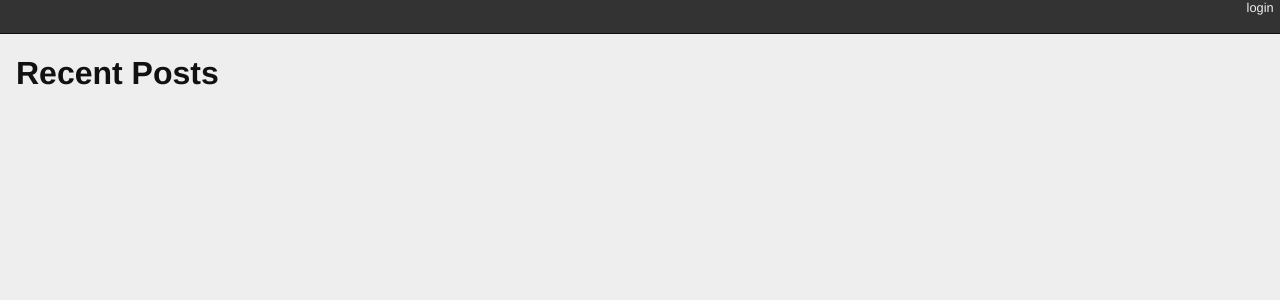
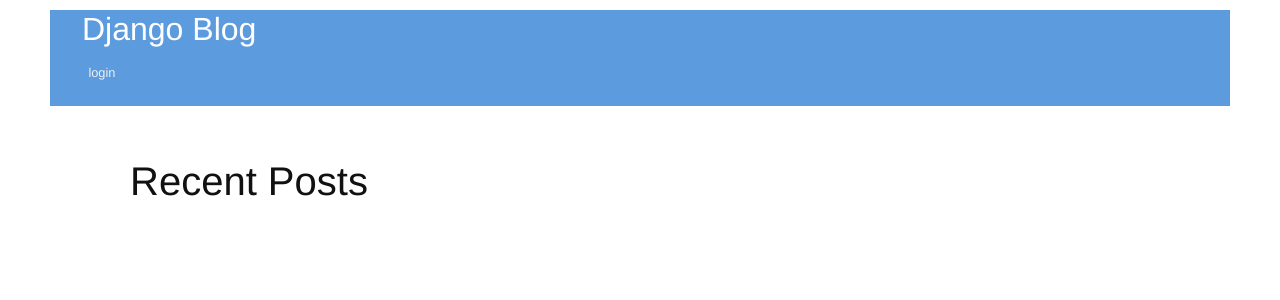
Before and after one commit to ELHoyle/Django_Blog, a Django app: page / in a window 1280 px wide. Shown: the top 300 px of the page. Run offline with Django 3.2, Linux system fonts and the light colour scheme; data that the repository does not hold is empty.

Commit message:
base html updated to include title and icon. Admin classes updated to include catgories in PostAdmin via inline and restricted field access to name and description for CategoryAdmin. Modifacations to CSS for color pallete and layout

```diff
--- a/blogging/static/django_blog.css
+++ b/blogging/static/django_blog.css
@@ -1,32 +1,32 @@
 body {
-    background-color: #eee;
+    background-color: rgb(255, 255, 255);
     color: #111;
     font-family: "HelveticaNeue-Light", "Helvetica Neue Light", "Helvetica Neue", Helvetica, Arial, "Lucida Grande", sans-serif;
-    margin:0;
-    padding:0;
+    margin: 10px 50px 20px;
+    padding:0px;
 }
 #container {
-    margin:0;
-    padding:0;
-    margin-top: 0px;
+    margin: 20px 50px 20px;
+    padding:20px;
+    margin-top: 20px;
 }
 #header {
-    background-color: #333;
-    border-bottom: 1px solid #111;
+    background-color: rgb(92, 155, 222);
+    border-bottom: 1px solid rgb(255, 255, 255);
     margin:0;
     padding:0;
 }
 #control-bar {
     margin: 0em 0em 1em;
-    list-style: none;
+    list-style: square;
     list-style-type: none;
-    text-align: right;
-    color: #eee;
+    text-align: left;
+    color: rgb(255, 255, 255);
     font-size: 80%;
     padding-bottom: 0.4em;
 }
 #control-bar li {
-    display: inline-block;
+    display: inline-flex;
 }
 #control-bar li a {
     color: #eee;
@@ -37,7 +37,7 @@
     color: #cce;
 }
 #content {
-    margin: 0em 1em 1em;
+    margin: 10px;
 }
 
 ul#entries {
--- a/blogging/views.py
+++ b/blogging/views.py
@@ -7,7 +7,8 @@
 def list_view(request):
     published = Post.objects.exclude(published_date__exact=None)
     posts = published.order_by('-published_date')
-    context = {'posts': posts}
+    context = {'posts': posts,
+                'title': str(len(posts))+' Posts'}
     return render(request, 'blogging/list.html', context)
 
 def detail_view(request, post_id):
@@ -16,7 +17,8 @@
         post = published.get(pk=post_id)
     except Post.DoesNotExist:
         raise Http404
-    context = {'post' : post}
+    context = {'post' : post,
+                'title': post.title}
     return render(request, 'blogging/detail.html', context)
 
 
--- a/mysite/templates/base.html
+++ b/mysite/templates/base.html
@@ -2,16 +2,29 @@
 <!DOCTYPE html>
 <html>
     <head>
-        <title>My Django Blog</title>
+        <link rel="shortcut icon" href="{% static 'favicon.png' %}"/>
+        <!-- Required meta tags -->
+        <meta charset="utf-8">
+        <meta name="viewport" content="width=device-width, initial-scale=1">
+
+        <!-- Bootstrap CSS -->
+        <link href="https://cdn.jsdelivr.net/npm/bootstrap@5.1.3/dist/css/bootstrap.min.css" rel="stylesheet" integrity="sha384-1BmE4kWBq78iYhFldvKuhfTAU6auU8tT94WrHftjDbrCEXSU1oBoqyl2QvZ6jIW3" crossorigin="anonymous">
+
+        {% if title %}
+            <title>Django Blog - {{ title }}</title>
+        {% else %}
+            <title>Django Blog</title>
+        {% endif %}
         <link type="text/css" rel="stylesheet" href="{% static 'django_blog.css' %}">
     </head>
     <body>
         <div id="header">  {# header begins here #}
             <ul id="control-bar">
+            <h2>Django Blog</h2>
             {% if user.is_authenticated %}
-             {% if user.is_staff %}<li><a href="{% url 'admin:index' %}">admin</a></li>{% endif %}
+            {% if user.is_staff %}<li><a href="{% url 'admin:index' %}">admin</a></li>{% endif %}
               <li><a href="{% url 'logout' %}">logout</a></li>
-             {% else %}
+            {% else %}
               <li><a href="{% url 'login' %}">login</a></li>
             {% endif %}
             </ul>
@@ -24,5 +37,7 @@
                 {% endblock %}
             </div>
         </div>
+
+        </body>
     </body>
 </html>
--- a/mysite/urls.py
+++ b/mysite/urls.py
@@ -18,8 +18,6 @@
 from django.contrib.auth.views import LoginView, LogoutView
 
 urlpatterns = [
-
-
     path('', include('blogging.urls')),
     path('polling/', include('polling.urls')),
     path('admin/', admin.site.urls),
```
Also changed, not shown: blogging/admin.py (+17 -2 lines), polling/views.py (+6 -2 lines), blogging/static/favicon.png (added).
